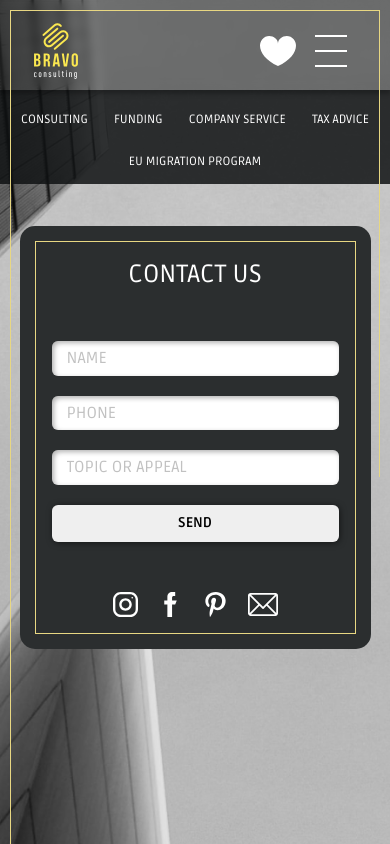
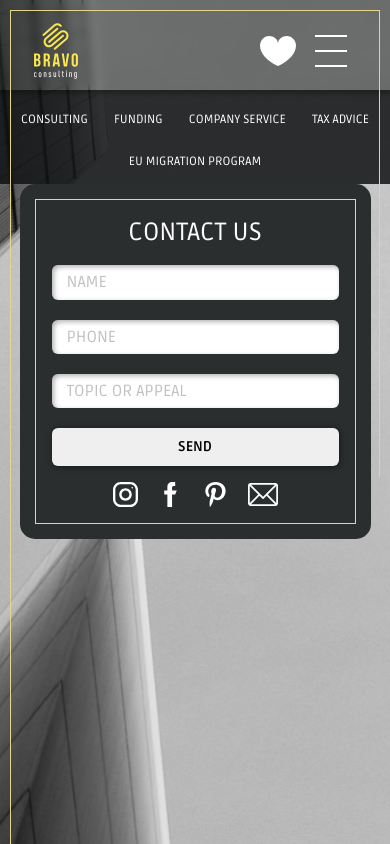
Before and after one commit to mainrashagit/bravo, a Next.js app: page /contact_us in a window 390 px wide. Built offline with nearby package versions, Linux system fonts and the light colour scheme.

Commit message:
fix contact us height on mobile

```diff
--- a/pages/_app.tsx
+++ b/pages/_app.tsx
@@ -2,7 +2,6 @@ import type { AppProps } from 'next/app'
 import NavContextProvider from "@/context/NavContext"
 import "@/styles/styles.sass"
 import Layout from "@modules/layout/Layout"
-// import "preact/debug"
 
 function MyApp({ Component, pageProps }: AppProps) {
   return (
--- a/pages/contact_us/contactus.module.sass
+++ b/pages/contact_us/contactus.module.sass
@@ -6,7 +6,6 @@
     @extend %flex-center
     @media screen and ( max-width: 769px )
         min-height: auto
-        padding-top: 5vh
 
 .form
     padding: 0.9375em
@@ -24,8 +23,9 @@
         padding: 3em 5em
         gap: 3.125em
         height: 100%
-        @media screen and ( max-width: 500px )
+        @media screen and ( max-width: 550px )
             padding: 1em
+            gap: 1em
 
     &__title
         text-align: center
```
